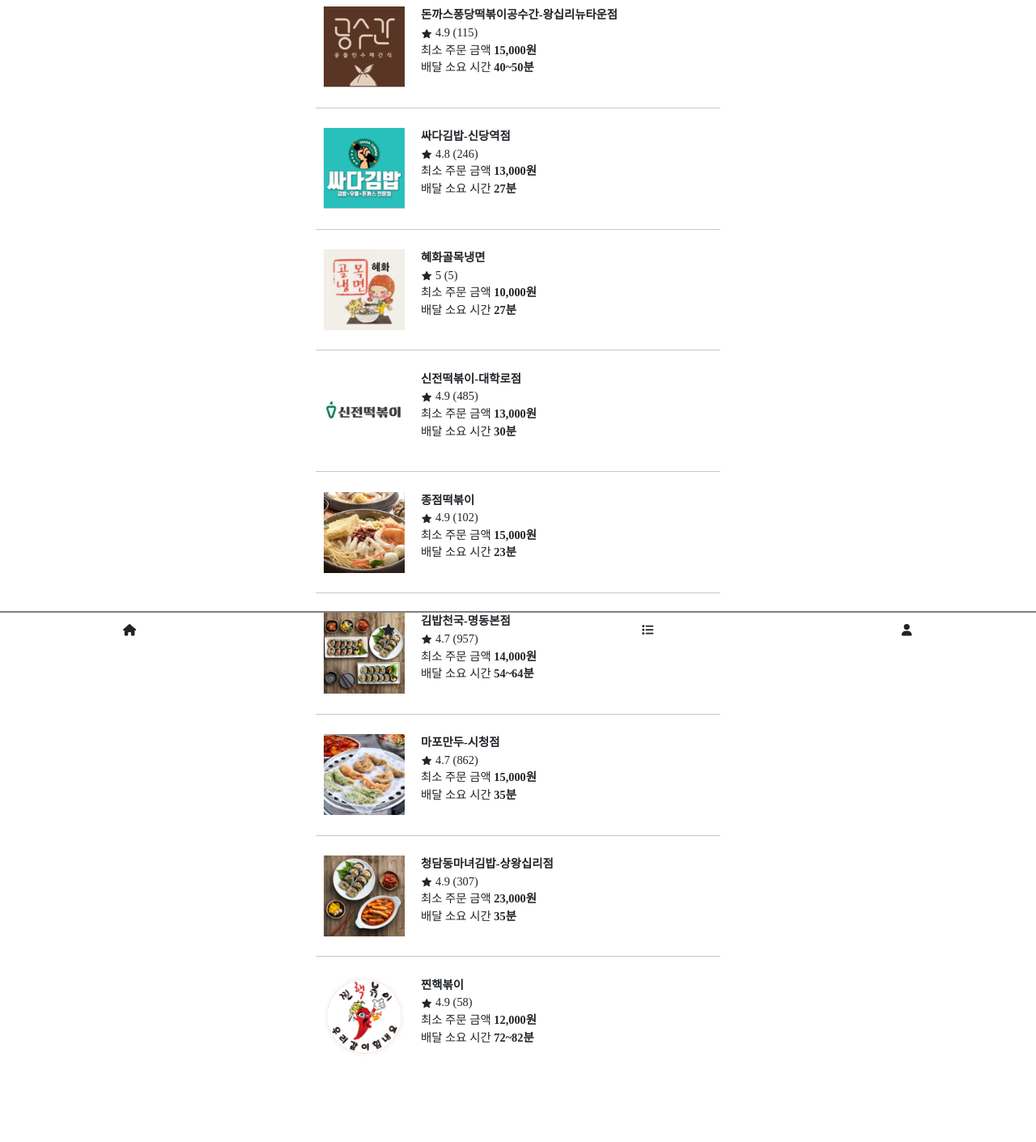
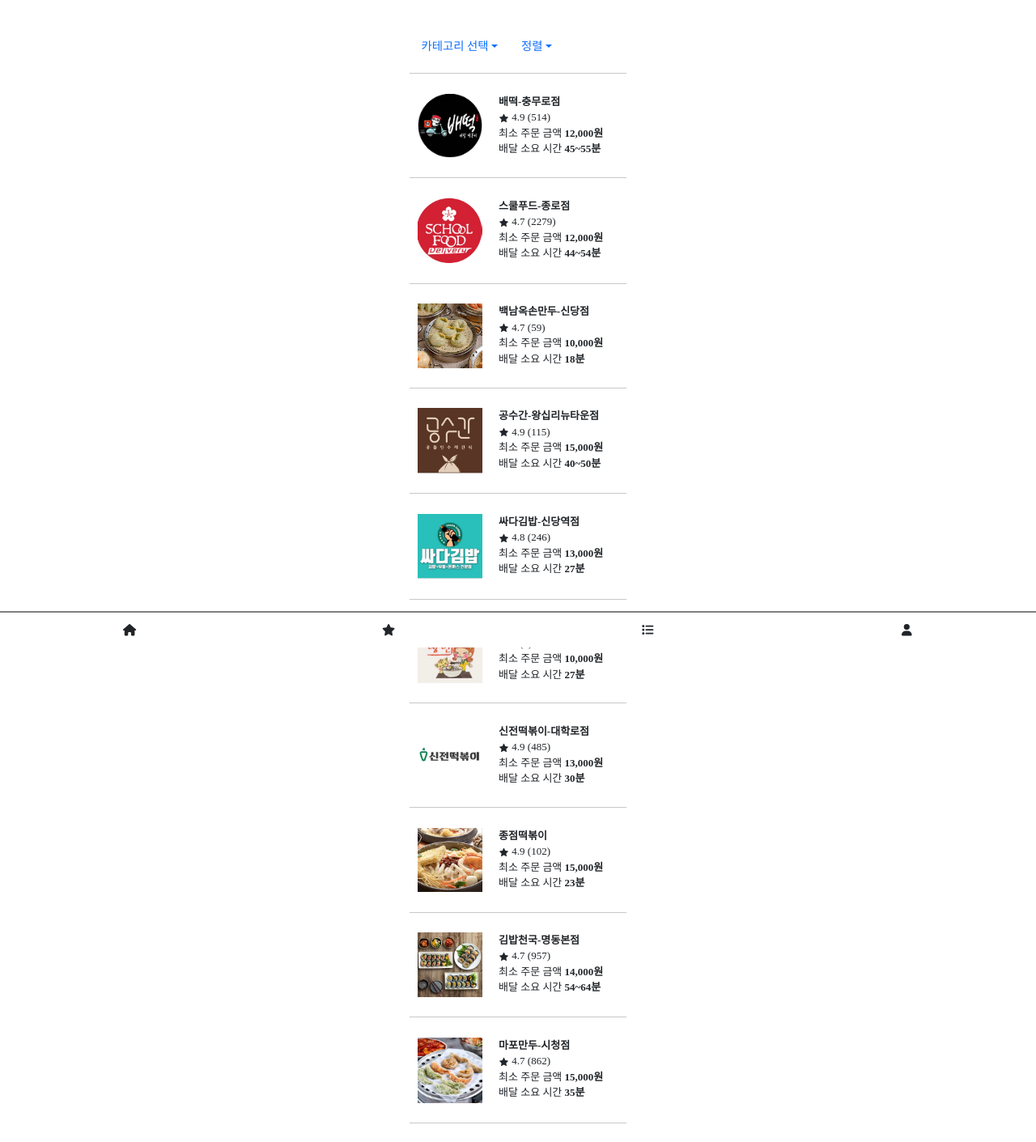
Before and after one commit to sdiaeyu6n/BBLink_frontend, a React (Create React App) app: page /storelist in a window 1280 px wide. Shown: the top 1411 px of the page at 81% size. Before the commit the page ends 1357 px from the top, so only its background shows below. Built offline with nearby package versions, Linux system fonts and the light colour scheme; a web font is replaced by a local one.

Commit message:
align 수정

```diff
--- a/src/App.js
+++ b/src/App.js
@@ -77,8 +77,8 @@
             <Route path="/payfin" element={<PayFin />} />
             <Route path="/storeinfo" element={<StoreInfo />} />
             <Route path="/storereview" element={<StoreReview />} />
-            <Route path="/TwinkleOrder" element={<TwinkleOrder/>}/>
-            <Route path="/TwinkleReorder" element={<TwinkleReorder/>}/>
+            <Route path="/TwinkleOrder" element={<TwinkleOrder />} />
+            <Route path="/TwinkleReorder" element={<TwinkleReorder />} />
           </Routes>
           <BottomNav />
           {/* <RouteTest/>
--- a/src/components/BottomNav.css
+++ b/src/components/BottomNav.css
@@ -5,6 +5,7 @@
   left: 0;
   right: 0;
   height: 45px;
+  background-color: white;
 }
 
 /* 수평정렬 */
--- a/src/components/StoreDetail.js
+++ b/src/components/StoreDetail.js
@@ -49,19 +49,19 @@
             <br></br>
             배달 소요 시간 <b>18분</b>
             <div style={{ clear: "both" }}></div>
-            <hr style={{ width: 500 }}></hr>
+            <hr></hr>
             <div>
               <Button
                 variant="warning"
                 onClick={handleCall}
-                style={{ width: 100, fontSize: 30 }}
+                style={{ width: "100px", fontSize: "22px" }}
               >
                 <b>전화</b>
               </Button>{" "}
               <Button
                 variant="warning"
                 onClick={handleHeart}
-                style={{ width: 100, fontSize: 30 }}
+                style={{ width: "100px", fontSize: "22px" }}
               >
                 <b>찜</b>
               </Button>{" "}
--- a/src/components/StoreMain.js
+++ b/src/components/StoreMain.js
@@ -7,22 +7,32 @@
   const navigate = useNavigate();
   return (
     <>
-      <hr style={{ width: 500 }}></hr>
-      <div className="StoreInfoImage" style={{ float: "left", margin: 10 }}>
+      <hr></hr>
+      <div
+        className="StoreInfoImage"
+        style={{ float: "left", margin: 10, fontSize: "13px" }}
+      >
         <img
           onClick={() => {
-            window.location.href = `/storelist/${id}`;
-            // navigate(`/storelist/${id}`);
-            // onClick={() => (window.location.hrf = `/storelist/${id}`)}
+            window.location.href = `/store`;
+            // navigate(`/store`);
+            // onClick={() => (window.location.hrf = `/store`)}
           }}
           className="storeImg"
           src="./img/storelogo_배떡충무로점.png"
-          width="100"
-          height="100"
+          width="80"
           alt="배떡 충무로점의 로고"
         />
       </div>
-      <div className="StoreMenuText" style={{ float: "left", margin: 10 }}>
+      <div
+        className="StoreMenuText"
+        style={{
+          display: "absolute",
+          float: "left",
+          margin: 10,
+          fontSize: "13px",
+        }}
+      >
         <b>배떡-충무로점</b>
         <br></br>
         <AiFillStar />
@@ -32,22 +42,27 @@
         배달 소요 시간 <b>45~55분</b>
       </div>
       <div style={{ clear: "both" }}></div>
-      <hr style={{ width: 500 }}></hr>
-      <div className="StoreInfoImage" style={{ float: "left", margin: 10 }}>
+      <hr></hr>
+      <div
+        className="StoreInfoImage"
+        style={{ float: "left", margin: 10, fontSize: "13px" }}
+      >
         <img
           onClick={() => {
-            window.location.href = `/storelist/${id}`;
-            // navigate(`/storelist/${id}`);
-            // onClick={() => (window.location.hrf = `/storelist/${id}`)}
+            window.location.href = `/store`;
+            // navigate(`/store`);
+            // onClick={() => (window.location.hrf = `/store`)}
           }}
           className="storeImg"
           src="./img/storelogo_스쿨푸드종로점.png"
-          width="100"
-          height="100"
+          width="80"
           alt="스쿨푸드 종로점의 로고"
         />
       </div>
-      <div className="StoreMenuText" style={{ float: "left", margin: 10 }}>
+      <div
+        className="StoreMenuText"
+        style={{ float: "left", margin: 10, fontSize: "13px" }}
+      >
         <b>스쿨푸드-종로점</b>
         <br></br>
         <AiFillStar />
@@ -57,23 +72,33 @@
         배달 소요 시간 <b>44~54분</b>
       </div>
       <div style={{ clear: "both" }}></div>
-      <hr style={{ width: 500 }}></hr>
+      <hr></hr>
 
-      <div className="StoreInfoImage" style={{ float: "left", margin: 10 }}>
+      <div
+        className="StoreInfoImage"
+        style={{ float: "left", margin: 10, fontSize: "13px" }}
+      >
         <img
           onClick={() => {
-            window.location.href = `/storelist/${id}`;
-            // navigate(`/storelist/${id}`);
-            // onClick={() => (window.location.hrf = `/storelist/${id}`)}
+            window.location.href = `/store`;
+            // navigate(`/store`);
+            // onClick={() => (window.location.hrf = `/store`)}
           }}
           className="storeImg"
           src="./img/storelogo_bnosmd.png"
-          width="100"
-          height="100"
+          width="80"
           alt="백남옥손만두 신당점의 로고"
         />
       </div>
-      <div className="StoreMenuText" style={{ float: "left", margin: 10 }}>
+      <div
+        className="StoreMenuText"
+        style={{
+          float: "left",
+          margin: 10,
+          fontSize: "13px",
+          fontSize: "13px",
+        }}
+      >
         <b>백남옥손만두-신당점</b>
         <br></br>
         <AiFillStar />
@@ -83,23 +108,33 @@
         배달 소요 시간 <b>18분</b>
       </div>
       <div style={{ clear: "both" }}></div>
-      <hr style={{ width: 500 }}></hr>
-      <div className="StoreInfoImage" style={{ float: "left", margin: 10 }}>
+      <hr></hr>
+      <div
+        className="StoreInfoImage"
+        style={{
+          float: "left",
+          margin: 10,
+          fontSize: "13px",
+          fontSize: "13px",
+        }}
+      >
         <img
           onClick={() => {
-            window.location.href = `/storelist/${id}`;
-            // navigate(`/storelist/${id}`);
-            // onClick={() => (window.location.hrf = `/storelist/${id}`)}
+            window.location.href = `/store`;
+            // navigate(`/store`);
+            // onClick={() => (window.location.hrf = `/store`)}
           }}
           className="storeImg"
           src="./img/storelogo_돈까스퐁당떡볶이공수간-왕십리뉴타운점.png"
-          width="100"
-          height="100"
+          width="80"
           alt="돈까스퐁당떡볶이공수간 왕십리뉴타운점의 로고"
         />
       </div>
-      <div className="StoreMenuText" style={{ float: "left", margin: 10 }}>
-        <b>돈까스퐁당떡볶이공수간-왕십리뉴타운점</b>
+      <div
+        className="StoreMenuText"
+        style={{ float: "left", margin: 10, fontSize: "13px" }}
+      >
+        <b>공수간-왕십리뉴타운점</b>
         <br></br>
         <AiFillStar />
         {"     "}4.9 (115) <br></br>
@@ -108,22 +143,27 @@
         배달 소요 시간 <b>40~50분</b>
       </div>
       <div style={{ clear: "both" }}></div>
-      <hr style={{ width: 500 }}></hr>
-      <div className="StoreInfoImage" style={{ float: "left", margin: 10 }}>
+      <hr></hr>
+      <div
+        className="StoreInfoImage"
+        style={{ float: "left", margin: 10, fontSize: "13px" }}
+      >
         <img
           onClick={() => {
-            window.location.href = `/storelist/${id}`;
-            // navigate(`/storelist/${id}`);
-            // onClick={() => (window.location.hrf = `/storelist/${id}`)}
+            window.location.href = `/store`;
+            // navigate(`/store`);
+            // onClick={() => (window.location.hrf = `/store`)}
           }}
           className="storeImg"
           src="./img/storelogo_싸다김밥-신당역점.png"
-          width="100"
-          height="100"
+          width="80"
           alt="싸다김밥 신당역점의 로고"
         />
       </div>
-      <div className="StoreMenuText" style={{ float: "left", margin: 10 }}>
+      <div
+        className="StoreMenuText"
+        style={{ float: "left", margin: 10, fontSize: "13px" }}
+      >
         <b>싸다김밥-신당역점</b>
         <br></br>
         <AiFillStar />
@@ -134,22 +174,27 @@
       </div>
       <div style={{ clear: "both" }}></div>
 
-      <hr style={{ width: 500 }}></hr>
-      <div className="StoreInfoImage" style={{ float: "left", margin: 10 }}>
+      <hr></hr>
+      <div
+        className="StoreInfoImage"
+        style={{ float: "left", margin: 10, fontSize: "13px" }}
+      >
         <img
           onClick={() => {
-            window.location.href = `/storelist/${id}`;
-            // navigate(`/storelist/${id}`);
-            // onClick={() => (window.location.hrf = `/storelist/${id}`)}
+            window.location.href = `/store`;
+            // navigate(`/store`);
+            // onClick={() => (window.location.hrf = `/store`)}
           }}
           className="storeImg"
           src="./img/storelogo_혜화골목냉면.png"
-          width="100"
-          height="100"
+          width="80"
           alt="혜화골목냉면의 로고"
         />
       </div>
-      <div className="StoreMenuText" style={{ float: "left", margin: 10 }}>
+      <div
+        className="StoreMenuText"
+        style={{ float: "left", margin: 10, fontSize: "13px" }}
+      >
         <b>혜화골목냉면</b>
         <br></br>
         <AiFillStar />
@@ -160,22 +205,27 @@
       </div>
       <div style={{ clear: "both" }}></div>
 
-      <hr style={{ width: 500 }}></hr>
-      <div className="StoreInfoImage" style={{ float: "left", margin: 10 }}>
+      <hr></hr>
+      <div
+        className="StoreInfoImage"
+        style={{ float: "left", margin: 10, fontSize: "13px" }}
+      >
         <img
           onClick={() => {
-            window.location.href = `/storelist/${id}`;
-            // navigate(`/storelist/${id}`);
-            // onClick={() => (window.location.hrf = `/storelist/${id}`)}
+            window.location.href = `/store`;
+            // navigate(`/store`);
+            // onClick={() => (window.location.hrf = `/store`)}
           }}
           className="storeImg"
           src="./img/storelogo_신전떡볶이-대학로점.png"
-          width="100"
-          height="100"
+          width="80"
           alt="신전떡볶이 대학로점의 로고"
         />
       </div>
-      <div className="StoreMenuText" style={{ float: "left", margin: 10 }}>
+      <div
+        className="StoreMenuText"
+        style={{ float: "left", margin: 10, fontSize: "13px" }}
+      >
         <b>신전떡볶이-대학로점</b>
         <br></br>
         <AiFillStar />
@@ -186,22 +236,27 @@
       </div>
       <div style={{ clear: "both" }}></div>
 
-      <hr style={{ width: 500 }}></hr>
-      <div className="StoreInfoImage" style={{ float: "left", margin: 10 }}>
+      <hr></hr>
+      <div
+        className="StoreInfoImage"
+        style={{ float: "left", margin: 10, fontSize: "13px" }}
+      >
         <img
           onClick={() => {
-            window.location.href = `/storelist/${id}`;
-            // navigate(`/storelist/${id}`);
-            // onClick={() => (window.location.hrf = `/storelist/${id}`)}
+            window.location.href = `/store`;
+            // navigate(`/store`);
+            // onClick={() => (window.location.hrf = `/store`)}
           }}
           className="storeImg"
           src="./img/storelogo_종점떡볶이.png"
-          width="100"
-          height="100"
+          width="80"
           alt="종점떡볶이의 로고"
         />
       </div>
-      <div className="StoreMenuText" style={{ float: "left", margin: 10 }}>
+      <div
+        className="StoreMenuText"
+        style={{ float: "left", margin: 10, fontSize: "13px" }}
+      >
         <b>종점떡볶이</b>
         <br></br>
         <AiFillStar />
@@ -212,22 +267,27 @@
       </div>
       <div style={{ clear: "both" }}></div>
 
-      <hr style={{ width: 500 }}></hr>
-      <div className="StoreInfoImage" style={{ float: "left", margin: 10 }}>
+      <hr></hr>
+      <div
+        className="StoreInfoImage"
+        style={{ float: "left", margin: 10, fontSize: "13px" }}
+      >
         <img
           onClick={() => {
-            window.location.href = `/storelist/${id}`;
-            // navigate(`/storelist/${id}`);
-            // onClick={() => (window.location.hrf = `/storelist/${id}`)}
+            window.location.href = `/store`;
+            // navigate(`/store`);
+            // onClick={() => (window.location.hrf = `/store`)}
           }}
           className="storeImg"
           src="./img/storelogo_김밥천국-명동본점.png"
-          width="100"
-          height="100"
+          width="80"
           alt="김밥천국 명동본점의 로고"
         />
       </div>
-      <div className="StoreMenuText" style={{ float: "left", margin: 10 }}>
+      <div
+        className="StoreMenuText"
+        style={{ float: "left", margin: 10, fontSize: "13px" }}
+      >
         <b>김밥천국-명동본점</b>
         <br></br>
         <AiFillStar />
@@ -237,22 +297,27 @@
         배달 소요 시간 <b>54~64분</b>
       </div>
       <div style={{ clear: "both" }}></div>
-      <hr style={{ width: 500 }}></hr>
-      <div className="StoreInfoImage" style={{ float: "left", margin: 10 }}>
+      <hr></hr>
+      <div
+        className="StoreInfoImage"
+        style={{ float: "left", margin: 10, fontSize: "13px" }}
+      >
         <img
           onClick={() => {
-            window.location.href = `/storelist/${id}`;
-            // navigate(`/storelist/${id}`);
-            // onClick={() => (window.location.hrf = `/storelist/${id}`)}
+            window.location.href = `/store`;
+            // navigate(`/store`);
+            // onClick={() => (window.location.hrf = `/store`)}
           }}
           className="storeImg"
           src="./img/storelogo_마포만두-시청점.png"
-          width="100"
-          height="100"
+          width="80"
           alt="마포만두 시청점의 로고"
         />
       </div>
-      <div className="StoreMenuText" style={{ float: "left", margin: 10 }}>
+      <div
+        className="StoreMenuText"
+        style={{ float: "left", margin: 10, fontSize: "13px" }}
+      >
         <b>마포만두-시청점</b>
         <br></br>
         <AiFillStar />
@@ -263,22 +328,27 @@
       </div>
       <div style={{ clear: "both" }}></div>
 
-      <hr style={{ width: 500 }}></hr>
-      <div className="StoreInfoImage" style={{ float: "left", margin: 10 }}>
+      <hr></hr>
+      <div
+        className="StoreInfoImage"
+        style={{ float: "left", margin: 10, fontSize: "13px" }}
+      >
         <img
           onClick={() => {
-            window.location.href = `/storelist/${id}`;
-            // navigate(`/storelist/${id}`);
-            // onClick={() => (window.location.hrf = `/storelist/${id}`)}
+            window.location.href = `/store`;
+            // navigate(`/store`);
+            // onClick={() => (window.location.hrf = `/store`)}
           }}
           className="storeImg"
           src="./img/storelogo_청담동마녀김밥-상왕십리점.png"
-          width="100"
-          height="100"
+          width="80"
           alt="청담동마녀김밥 상왕십리점의 로고"
         />
       </div>
-      <div className="StoreMenuText" style={{ float: "left", margin: 10 }}>
+      <div
+        className="StoreMenuText"
+        style={{ float: "left", margin: 10, fontSize: "13px" }}
+      >
         <b>청담동마녀김밥-상왕십리점</b>
         <br></br>
         <AiFillStar />
@@ -289,22 +359,27 @@
       </div>
       <div style={{ clear: "both" }}></div>
 
-      <hr style={{ width: 500 }}></hr>
-      <div className="StoreInfoImage" style={{ float: "left", margin: 10 }}>
+      <hr></hr>
+      <div
+        className="StoreInfoImage"
+        style={{ float: "left", margin: 10, fontSize: "13px" }}
+      >
         <img
           onClick={() => {
-            window.location.href = `/storelist/${id}`;
-            // navigate(`/storelist/${id}`);
-            // onClick={() => (window.location.hrf = `/storelist/${id}`)}
+            window.location.href = `/store`;
+            // navigate(`/store`);
+            // onClick={() => (window.location.hrf = `/store`)}
           }}
           className="storeImg"
           src="./img/storelogo_찐핵볶이.png"
-          width="100"
-          height="100"
+          width="80"
           alt="찐핵볶이의 로고"
         />
       </div>
-      <div className="StoreMenuText" style={{ float: "left", margin: 10 }}>
+      <div
+        className="StoreMenuText"
+        style={{ float: "left", margin: 10, fontSize: "13px" }}
+      >
         <b>찐핵볶이</b>
         <br></br>
         <AiFillStar />
--- a/src/styles/GlobalStyles.js
+++ b/src/styles/GlobalStyles.js
@@ -27,13 +27,12 @@
     overflow-y: scroll;
     margin: 0;
     display: flex;
-    align-items: center;
+    //align-items: center;
     justify-content: center;
     background-color: #FFF;
     font-weight: 500;
-    // margin-bottom: 60px;
     font-family: 'GmarketSansMedium';
-
+    margin-bottom : 100px;
   }
 
   @media only screen and (max-width: 359px) and (min-width:200px) { //375px 너무 작아서 수정했음
```
Also changed, not shown: src/components/StoreMenu.js (+42 -63 lines). Lines whose indentation alone changed are shown as unchanged.
